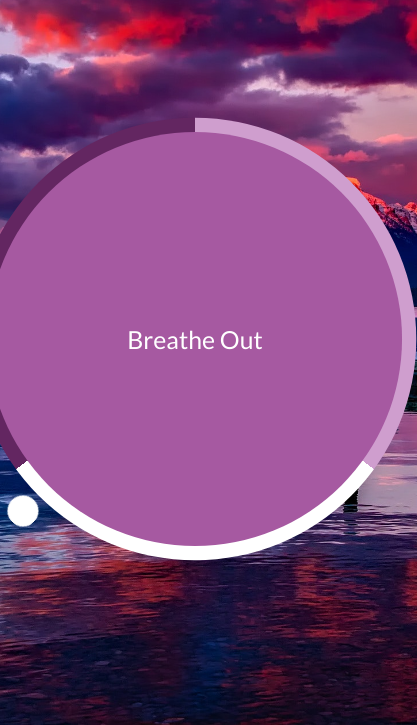
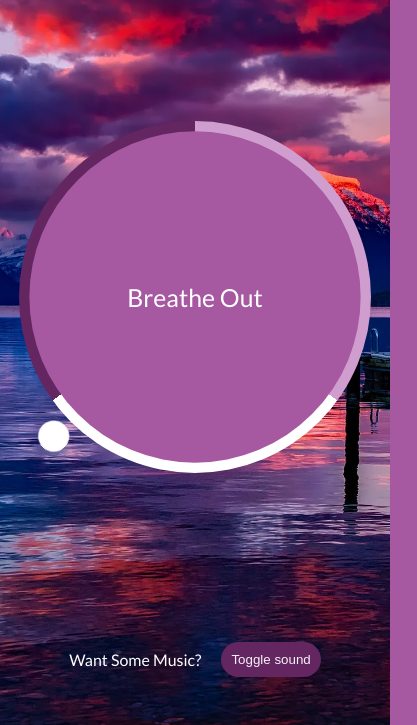
Before and after one commit to chisombiri/Relax_bro, a plain HTML site: page breathe/index.html in a window 390 px wide. Shown: the part 119-844 px from the top of the page, 417 px wide, since content can reach past the window. Drawn offline with Linux system fonts and the light colour scheme.

Commit message:
added audio feature

```diff
--- a/breathe/app.js
+++ b/breathe/app.js
@@ -1,5 +1,9 @@
 const container = document.querySelector('#container');
 const text = document.querySelector('.text');
+const audio = document.querySelector('audio');
+const toggleSoundBtn = document.querySelector('#toggleSound');
+
+//Declared new variables for time
 const totalTime = 8000;
 const breathTime = (totalTime/4.8) * 2;
 const holdTime = (totalTime/4.8);
@@ -21,3 +25,10 @@ function breathAnimate() {
 }
 
 setInterval(breathAnimate, totalTime);
+
+audio.play();
+audio.muted = true;
+
+toggleSoundBtn.addEventListener('click', () => {
+  audio.muted = !audio.muted;
+});
--- a/breathe/index.html
+++ b/breathe/index.html
@@ -20,6 +20,12 @@
        <div class="gradient-circle"></div>
    </div>
 
+    <audio src="serene.mp3"></audio>
+    <div class="toggle">
+        <span>Want Some Music?</span>
+        <button id="toggleSound">Toggle sound</button>
+    </div>
+
     <script src="app.js"></script>
 </body>
 </html>
--- a/breathe/style.css
+++ b/breathe/style.css
@@ -7,6 +7,7 @@ body{
     margin: 0;
     font-family: 'Lato', sans-serif;
     height: 100vh;
+    width: 100vw;
     background: rgb(166, 89, 161) url('pexels.jpg') no-repeat center center/cover;
     display: flex;
     flex-flow: column;
@@ -17,6 +18,7 @@ body{
 h1{
     margin-top: 1em;
     word-spacing: 0.4em;
+    color: #f8f0f8;
 }
 
 .container{
@@ -88,7 +90,7 @@ h1{
 }
 
 .container.grow{
-    animation: grow 3.33333333s linear forwards;
+    animation: grow 3.333333333s linear forwards;
 }
 
 @keyframes grow {
@@ -101,7 +103,7 @@ h1{
 }
 
 .container.shrink{
-    animation: shrink 3.33333333s linear forwards;
+    animation: shrink 3.333333333s linear forwards;
 }
 
 @keyframes shrink {
@@ -112,3 +114,48 @@ h1{
         transform: scale(1);
     }
 }
+
+.toggle{
+    position: absolute;
+    top: 1em;
+    right: 1em;
+    display: flex;
+    align-items: center;
+}
+
+#toggleSound {
+    color: #f8f0f8;
+    background-color: #632661;
+    border: 0;
+    outline: 0;
+    border-radius: 1.5em;
+    cursor: pointer;
+    padding: 10px;
+    margin-left: 1.5em;
+}
+
+#toggleSound:hover,
+#toggleSound:active{
+    color: #632661;
+    background-color: #d4ccd4;
+    transform: scale(1.05);
+}
+
+@media (max-width: 600px) {
+    .toggle{
+        position: static;
+        margin-bottom: 3em;
+    }
+
+    .container{
+        height: 16em;
+        width: 16em;
+    }
+    .gradient-circle{
+        height: 17em;
+        width: 17em;
+    }
+    .point-container{
+        height: 10.4em;
+    }
+}
```
Also changed, not shown: 1 other file.
